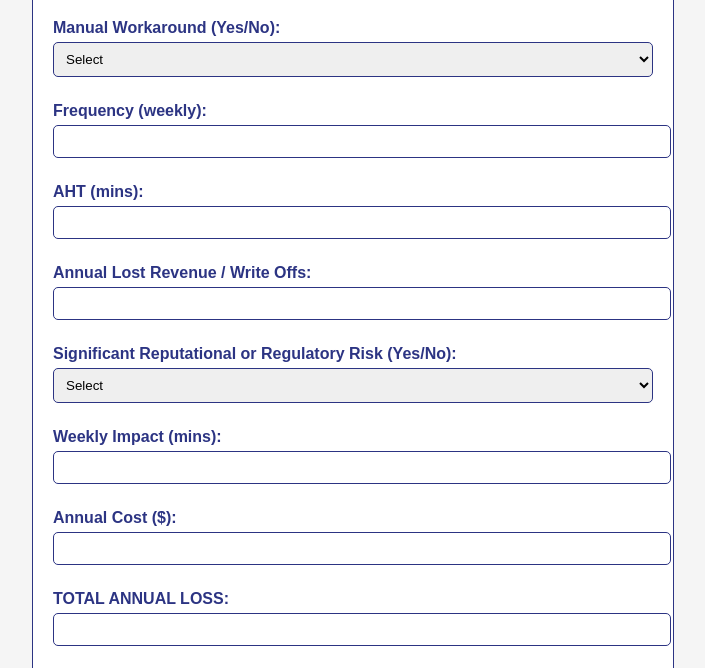
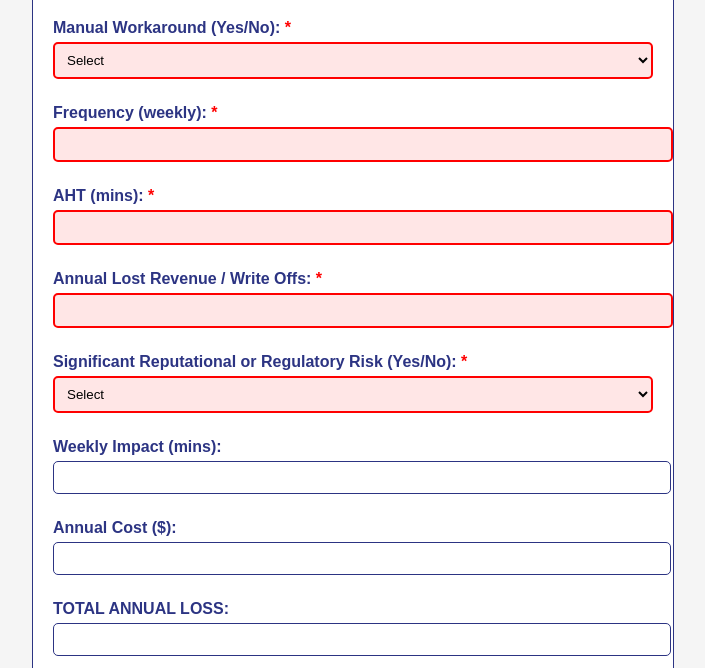
Before and after one commit to VTKAPT/ImpactScore, a plain HTML site: page index.html in a window 1280 px wide. Shown: the part 102-770 px from the top of the page, without its empty margins (287-992 px from the left). Drawn offline with Linux system fonts and the light colour scheme.

Commit message:
Update index.html

```diff
--- a/index.html
+++ b/index.html
@@ -30,6 +30,11 @@
             font-weight: bold;
             color: #2C3483;
         }
+        label.required::after {
+            content: " *";
+            color: red;
+            font-weight: bold;
+        }
         input[type="number"], select {
             width: 100%;
             padding: 8px;
@@ -37,6 +42,10 @@
             margin-bottom: 10px;
             border: 1px solid #2C3483;
             border-radius: 5px;
+        }
+        .error {
+            border: 2px solid red !important;
+            background-color: #ffe6e6;
         }
         button {
             width: 100%;
@@ -72,7 +81,7 @@
 
         <!-- Manual Workaround -->
         <div class="form-group">
-            <label for="manualWorkaround">Manual Workaround (Yes/No):</label>
+            <label for="manualWorkaround" class="required">Manual Workaround (Yes/No):</label>
             <select id="manualWorkaround" required>
                 <option value="">Select</option>
                 <option value="Yes">Yes</option>
@@ -82,25 +91,25 @@
 
         <!-- Frequency (weekly) -->
         <div class="form-group">
-            <label for="frequency">Frequency (weekly):</label>
+            <label for="frequency" class="required">Frequency (weekly):</label>
             <input type="number" id="frequency" min="1" required>
         </div>
 
         <!-- AHT (mins) -->
         <div class="form-group">
-            <label for="aht">AHT (mins):</label>
+            <label for="aht" class="required">AHT (mins):</label>
             <input type="number" id="aht" min="1" required>
         </div>
 
         <!-- Annual Lost Revenue / Write Offs -->
         <div class="form-group">
-            <label for="lostRevenue">Annual Lost Revenue / Write Offs:</label>
+            <label for="lostRevenue" class="required">Annual Lost Revenue / Write Offs:</label>
             <input type="number" id="lostRevenue" min="0" required>
         </div>
 
         <!-- Significant Reputational or Regulatory Risk -->
         <div class="form-group">
-            <label for="risk">Significant Reputational or Regulatory Risk (Yes/No):</label>
+            <label for="risk" class="required">Significant Reputational or Regulatory Risk (Yes/No):</label>
             <select id="risk" required>
                 <option value="">Select</option>
                 <option value="Yes">Yes</option>
@@ -108,7 +117,7 @@
             </select>
         </div>
 
-        <!-- Calculated Fields at the Bottom -->
+        <!-- Calculated Fields -->
         <div class="form-group">
             <label for="weeklyImpact">Weekly Impact (mins):</label>
             <input type="number" id="weeklyImpact" readonly>
@@ -137,13 +146,19 @@
 
 <script>
     function validateForm() {
-        const manualWorkaround = document.getElementById('manualWorkaround').value;
-        const frequency = document.getElementById('frequency').value;
-        const aht = document.getElementById('aht').value;
-        const lostRevenue = document.getElementById('lostRevenue').value;
-        const risk = document.getElementById('risk').value;
+        const requiredFields = ['manualWorkaround', 'frequency', 'aht', 'lostRevenue', 'risk'];
+        let isValid = true;
 
-        const isValid = manualWorkaround && frequency && aht && lostRevenue && risk;
+        requiredFields.forEach(id => {
+            const input = document.getElementById(id);
+            if (!input.value) {
+                input.classList.add("error");
+                isValid = false;
+            } else {
+                input.classList.remove("error");
+            }
+        });
+
         document.getElementById('calculateButton').disabled = !isValid;
     }
 
```
